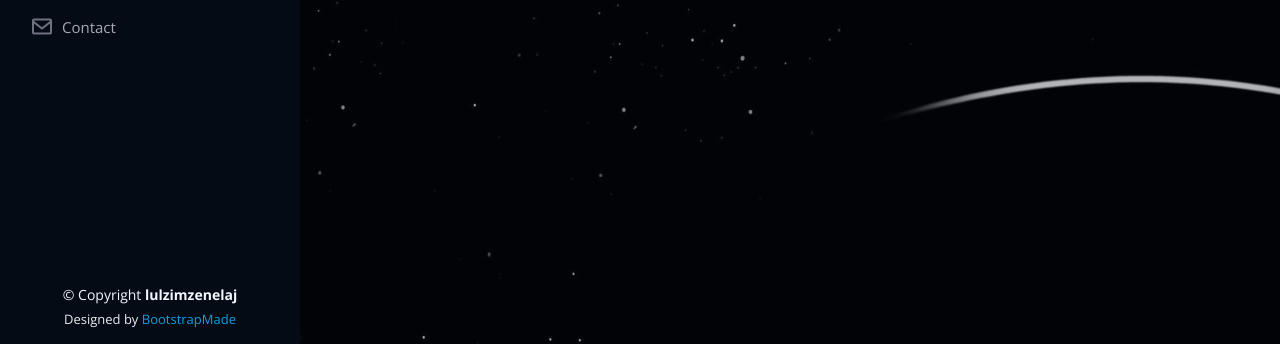
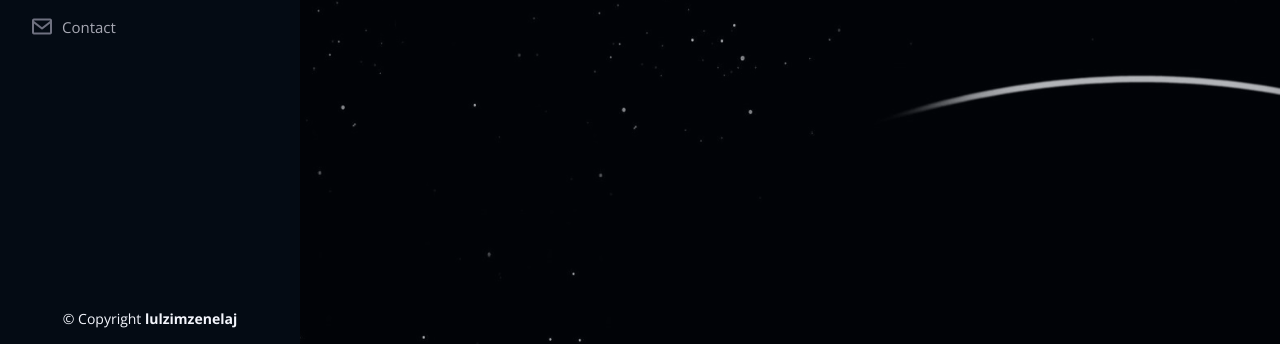
Before and after one commit to lulzimz/lulzimzenelaj, a plain HTML site: page index.html in a window 1280 px wide. Shown: the part 456-800 px from the top of the page. Drawn offline with nearby package versions, Linux system fonts and the light colour scheme.

Commit message:
Update index.html

```diff
--- a/index.html
+++ b/index.html
@@ -511,9 +511,6 @@
       <div class="copyright">
         &copy; Copyright <strong><span>lulzimzenelaj</span></strong>
       </div>
-      <div class="credits">
-        Designed by <a href="">BootstrapMade</a>
-      </div>
     </div>
   </footer><!-- End  Footer -->
 
```
